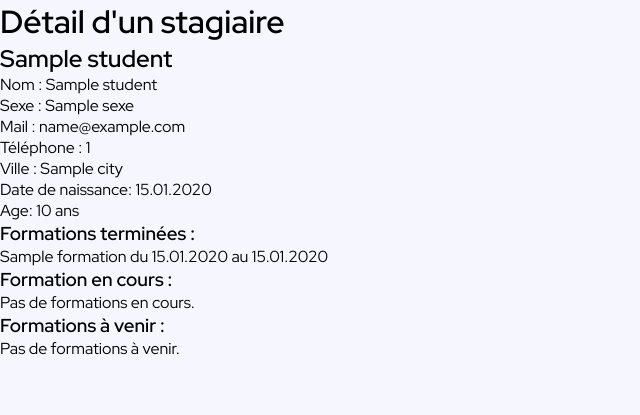
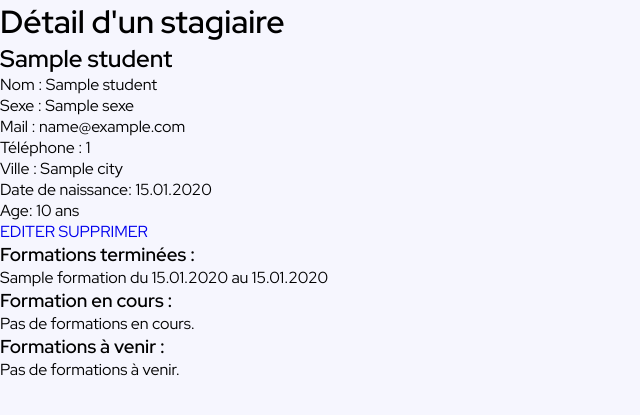
Before and after one commit to M-Laetitia/SymfonySessions, a Symfony app: template templates/student/show.html.twig in a window 1280 px wide. Shown: the part 96-511 px from the top of the page, without its empty margins (0-640 px from the left). Run offline with Twig, Linux system fonts and the light colour scheme; the template is opened without the code that fills it: most values are stand-ins (such as "Sample title", 1, 10 or a date in 2020); some libraries are stand-ins or nearby versions.

Commit message:
Feat: add edit/delete option student page

```diff
--- a/templates/student/show.html.twig
+++ b/templates/student/show.html.twig
@@ -10,7 +10,6 @@
 
     <p>
 
-        {# Utiliser twig: #}
         Nom : {{ student}} <br>
         Sexe : {{student.sexe}} <br>
         Mail : {{student.email}} <br>
@@ -18,6 +17,11 @@
         Ville : {{student.city}} <br>
         Date de naissance: {{student.birthday|date("d.m.Y")}} <br>
         Age: {{ student.age}}  ans <br>
+
+        <a href="{{ path('edit_student', {'id': student.id }) }}">EDITER </a>
+        <a href="{{ path('delete_student', {'id': student.id }) }}">SUPPRIMER </a>
+
+
 
     </p>
 
```
